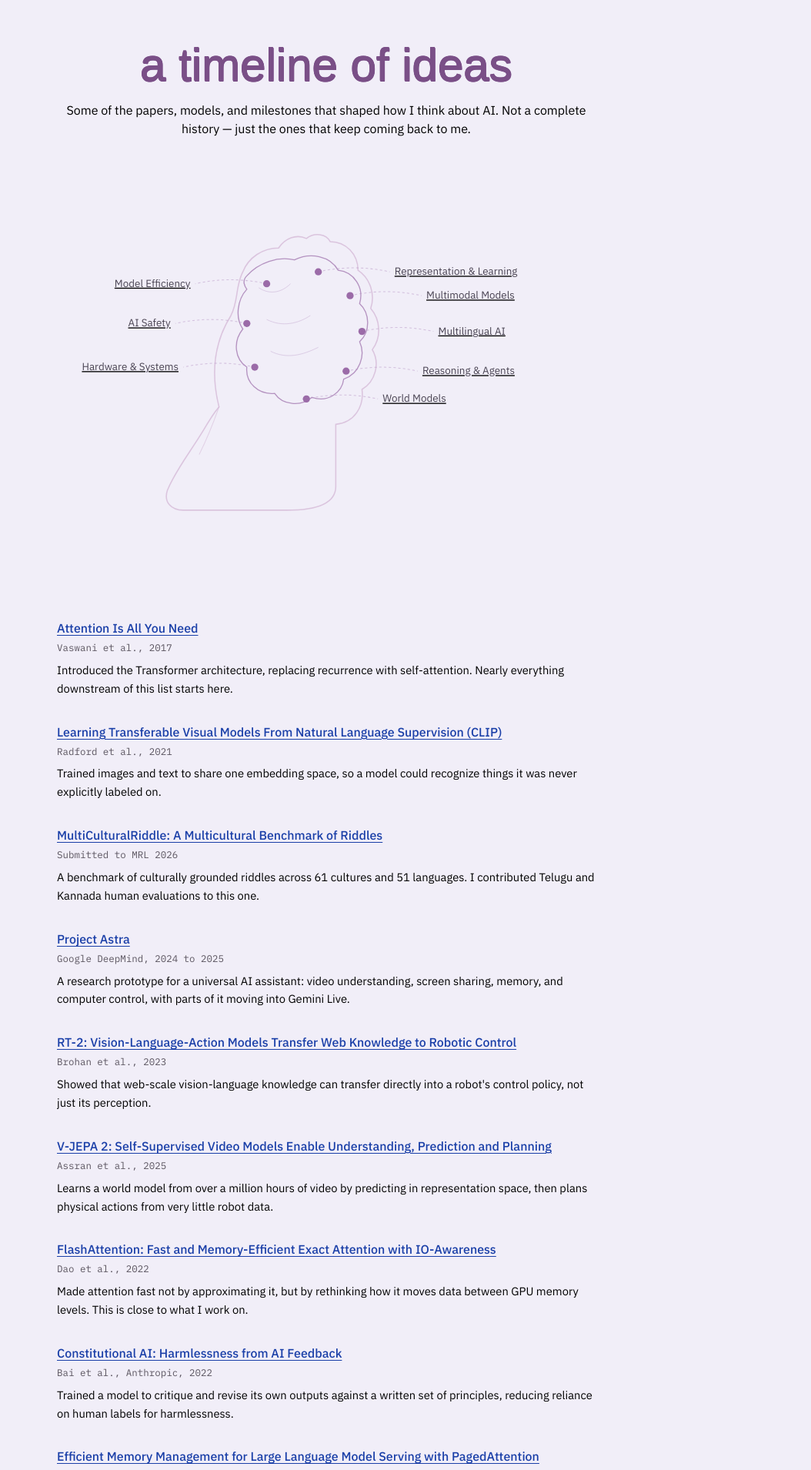
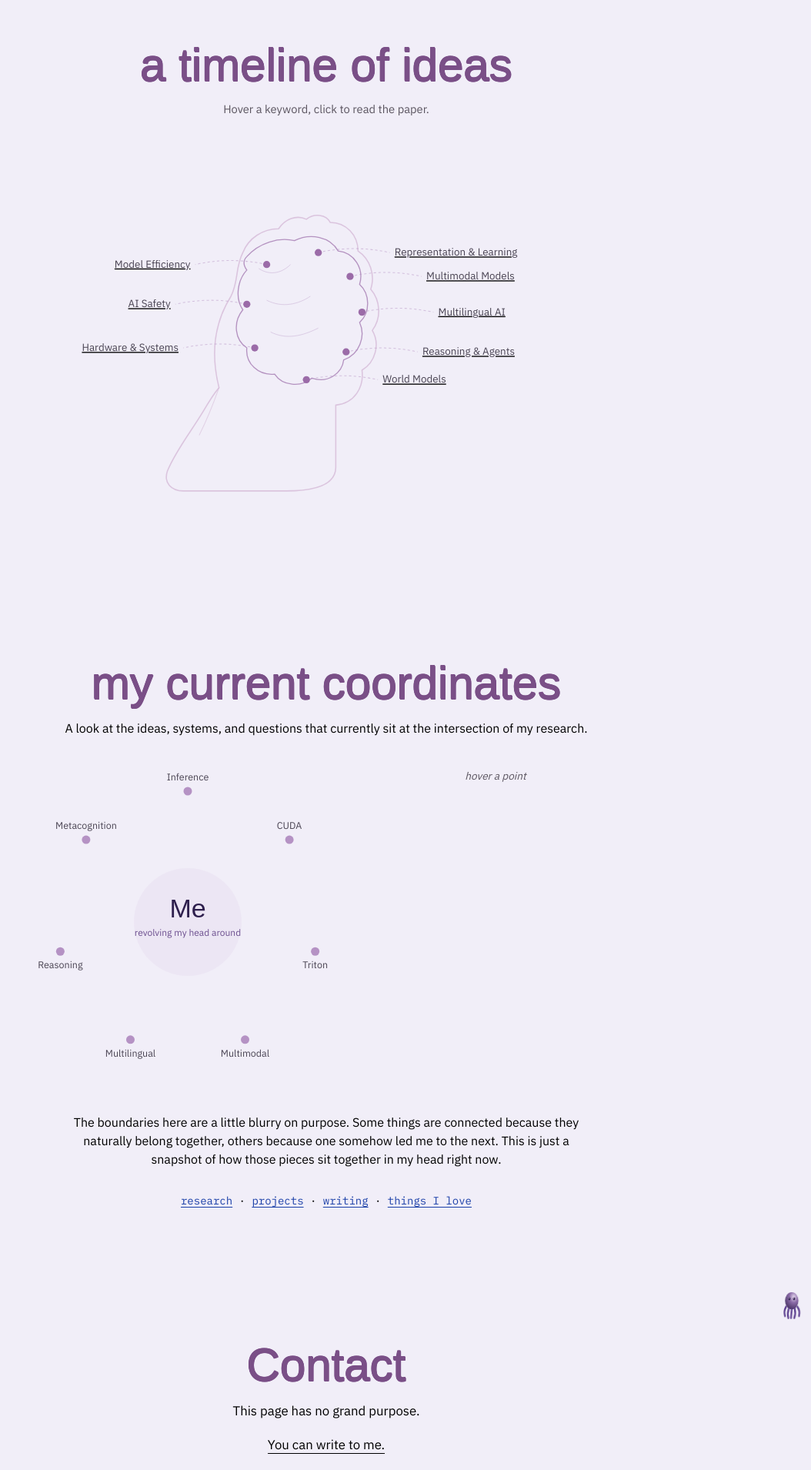
Before and after one commit to pranathi000/portfolio, a Next.js app: page / in a window 1280 px wide. Shown: the part 5220-7130 px from the top of the page at 77% size, without its empty margins (226-1280 px from the left). Built offline with nearby package versions, Linux system fonts and the light colour scheme; a web font is replaced by a local one.

Commit message:
Clean up AIEvolution component by removing unused code
Removed unused aiEvolutionNodes import and related code for displaying items.

```diff
--- a/components/AIEvolution.tsx
+++ b/components/AIEvolution.tsx
@@ -1,32 +1,16 @@
-import { aiEvolutionNodes } from "@/lib/data";
 import AIBrainMap from "./AIBrainMap";
 
 export default function AIEvolution() {
-  const allItems = aiEvolutionNodes.flatMap((n) => n.items.filter((i) => i.link));
-
   return (
     <section id="ai-evolution" className="py-16 text-center">
       <h2 className="font-hand script-bold text-5xl md:text-6xl text-lilac mb-4">
         a timeline of ideas
       </h2>
-      <p className="max-w-prose mx-auto mb-10">
-        Some of the papers, models, and milestones that shaped how I think about AI. Not a
-        complete history &mdash; just the ones that keep coming back to me.
+      <p className="max-w-prose mx-auto mb-10 text-[0.92rem] text-faint">
+        Hover a keyword, click to read the paper.
       </p>
 
       <AIBrainMap />
-
-      <div className="max-w-prose mx-auto text-left mt-12 space-y-8">
-        {allItems.map((item) => (
-          <div key={item.title}>
-            <a href={item.link} target="_blank" rel="noopener" className="font-medium">
-              {item.title}
-            </a>
-            <div className="font-mono text-[0.78rem] text-faint mt-1 mb-2">{item.authors}</div>
-            <p className="text-[0.92rem] leading-relaxed">{item.desc}</p>
-          </div>
-        ))}
-      </div>
     </section>
   );
 }
```
